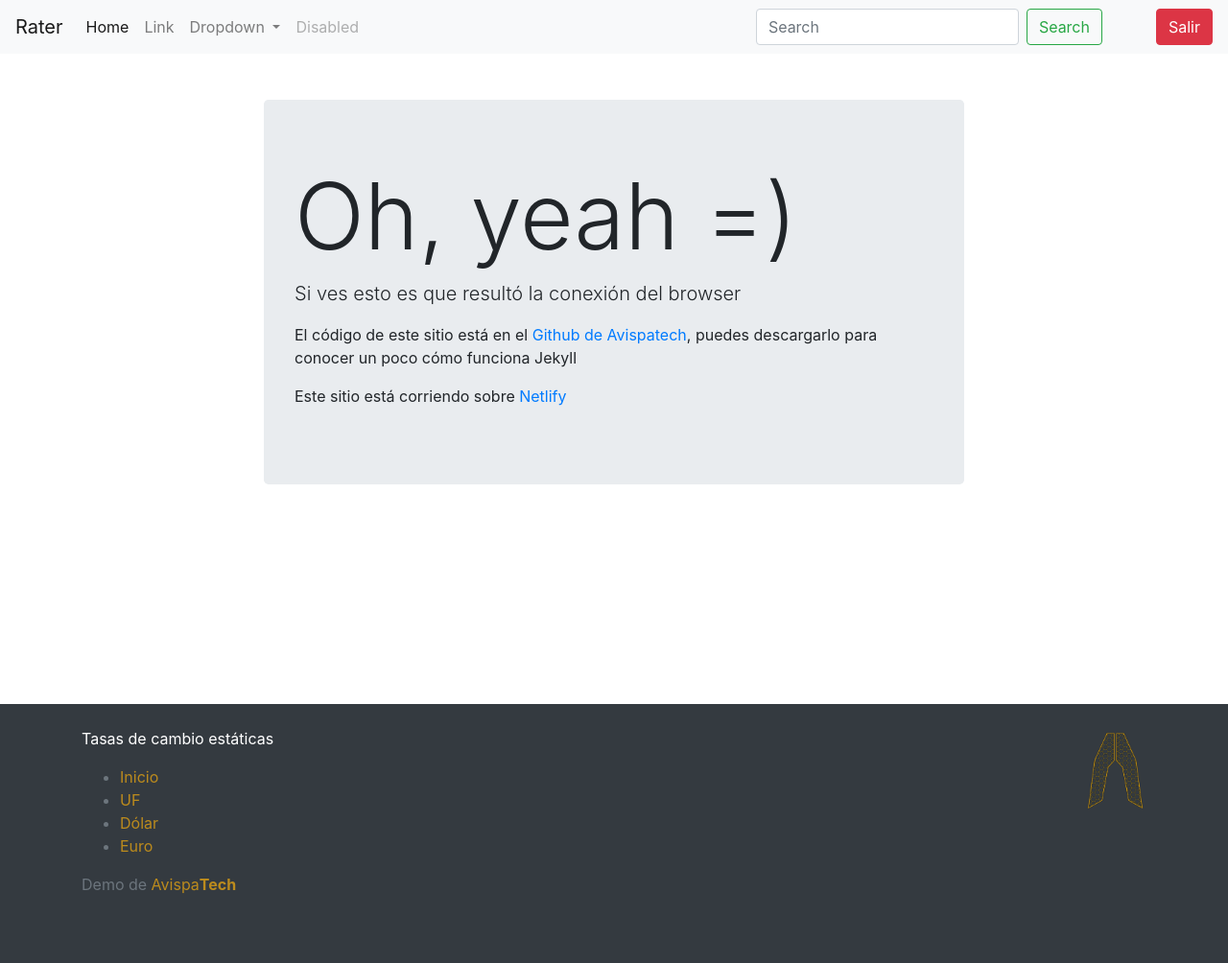
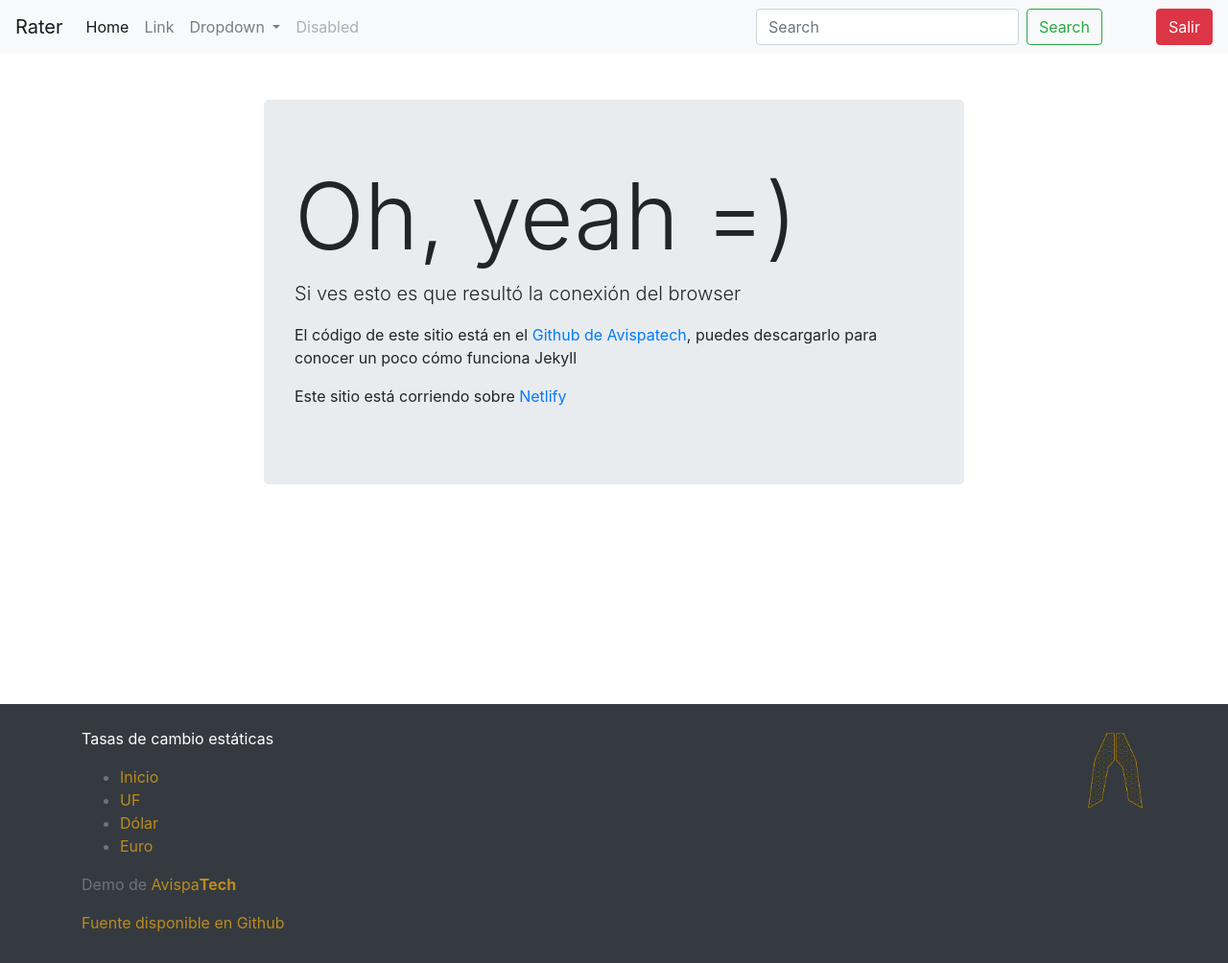
Before and after one commit to avispatech/rates-static-demo, a Jekyll site: the page built from test.html, in a window 1280 px wide. Shown: the whole page at 96% size. Built offline with Jekyll 4.4.1, drawn with Linux system fonts in a browser that asks for light colours; some of the changed lines change nothing that is shown.

Commit message:
source link

```diff
--- a/_config.yml
+++ b/_config.yml
@@ -27,7 +27,7 @@ description: >- # this means to ignore newlines until "baseurl:"
 baseurl: "" # the subpath of your site, e.g. /blog
 url: "" # the base hostname & protocol for your site, e.g. http://example.com
 twitter_username: jekyllrb
-github_username:  jekyll
+github_username:  avispatech
 
 # Build settings
 theme: minima
--- a/_layouts/default.html
+++ b/_layouts/default.html
@@ -34,6 +34,7 @@
             <li><a href="/category/eur">Euro</a></li>
           </ul>
           <p>Demo de <a href="https://avispa.tech">Avispa<strong>Tech</strong></a></p>
+          <p><a href="https://github.com/avispatech/rates-static-demo" class="text-center">Fuente disponible en Github</a></p>
         </div>
         <div class="col-4 col-md-3 col-lg-2 col-xl-1 text-right">
           <img src="/logo.png" class="img-fluid" style="max-height: 25vh" alt="Logo AvispaTech" />
```
